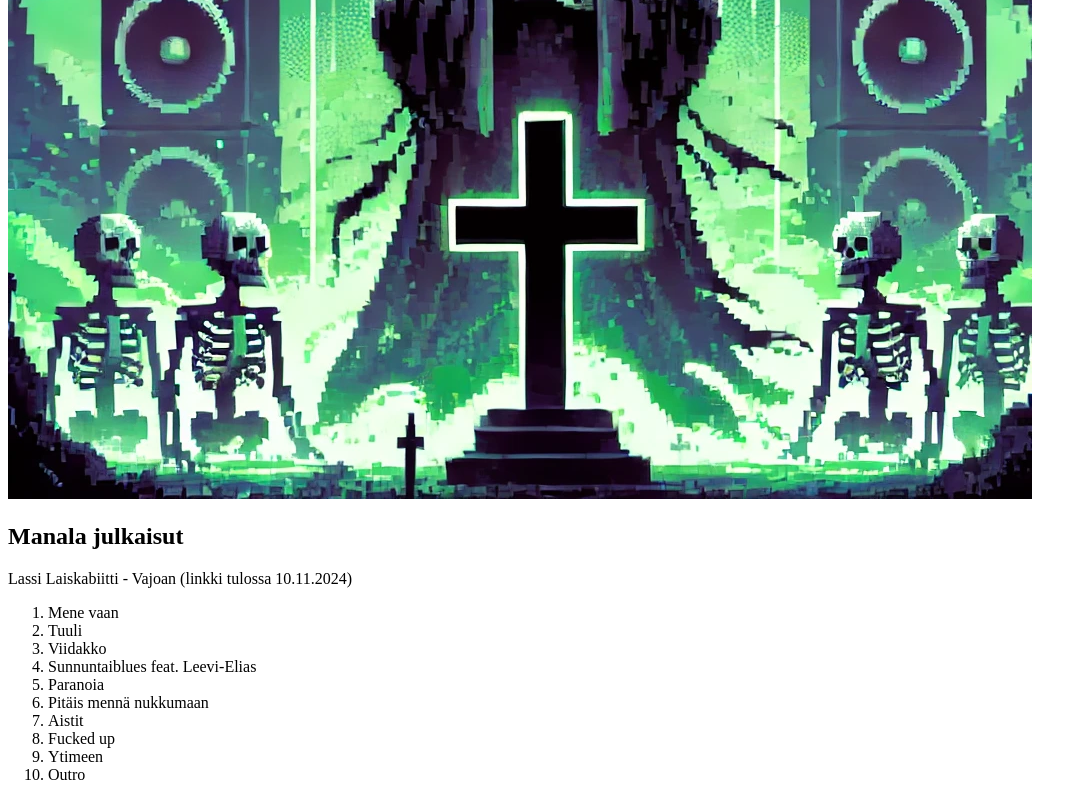
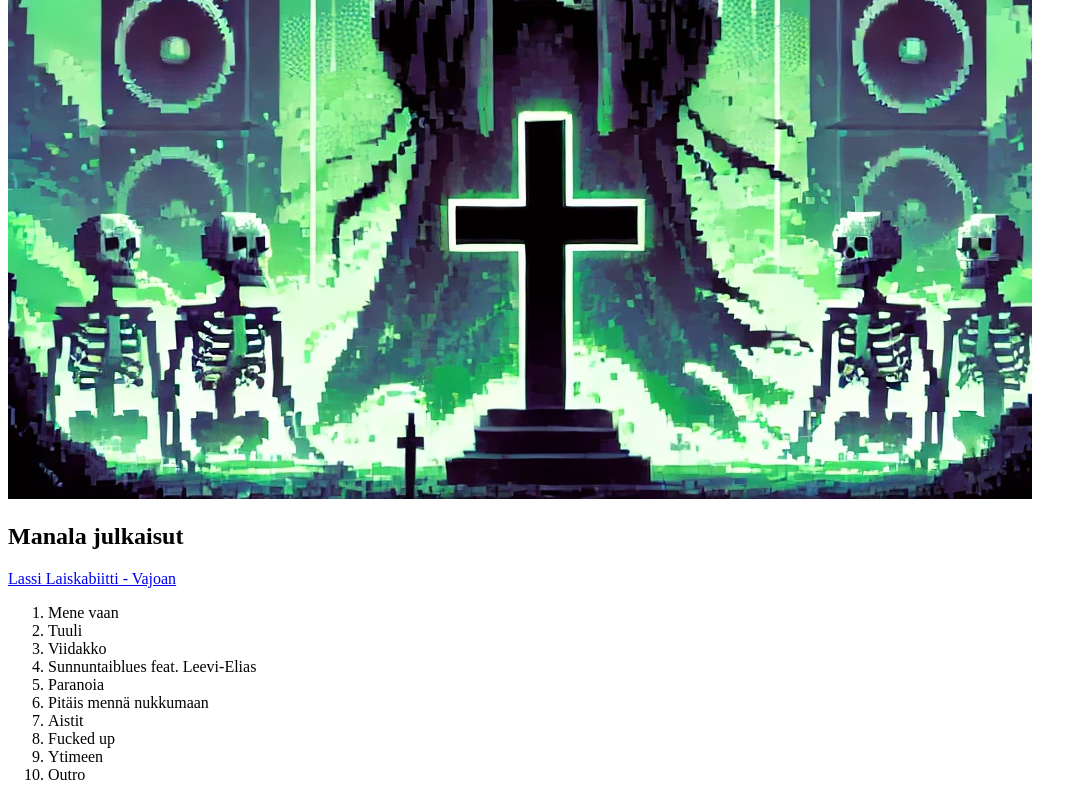
Before and after one commit to Manalarecords/manalarecords.github.io, a plain HTML site: page index.html in a window 1280 px wide. Shown: the part 605-1405 px from the top of the page, without its empty margins (0-1087 px from the left). Drawn offline with Linux system fonts and the light colour scheme.

Commit message:
Update index.html

```diff
--- a/index.html
+++ b/index.html
@@ -4,7 +4,7 @@
 <h1>Manala records</h1>
 <img src="Pixelkallo2.webp">
 <h2>Manala julkaisut</h2>
-<p>Lassi Laiskabiitti - Vajoan (linkki tulossa 10.11.2024)</p>
+<a href="https://www.youtube.com/watch?v=-QNlrDOR2Kk">Lassi Laiskabiitti - Vajoan</a>
   <ol>
     <li>Mene vaan</li>
     <li>Tuuli</li>
```
